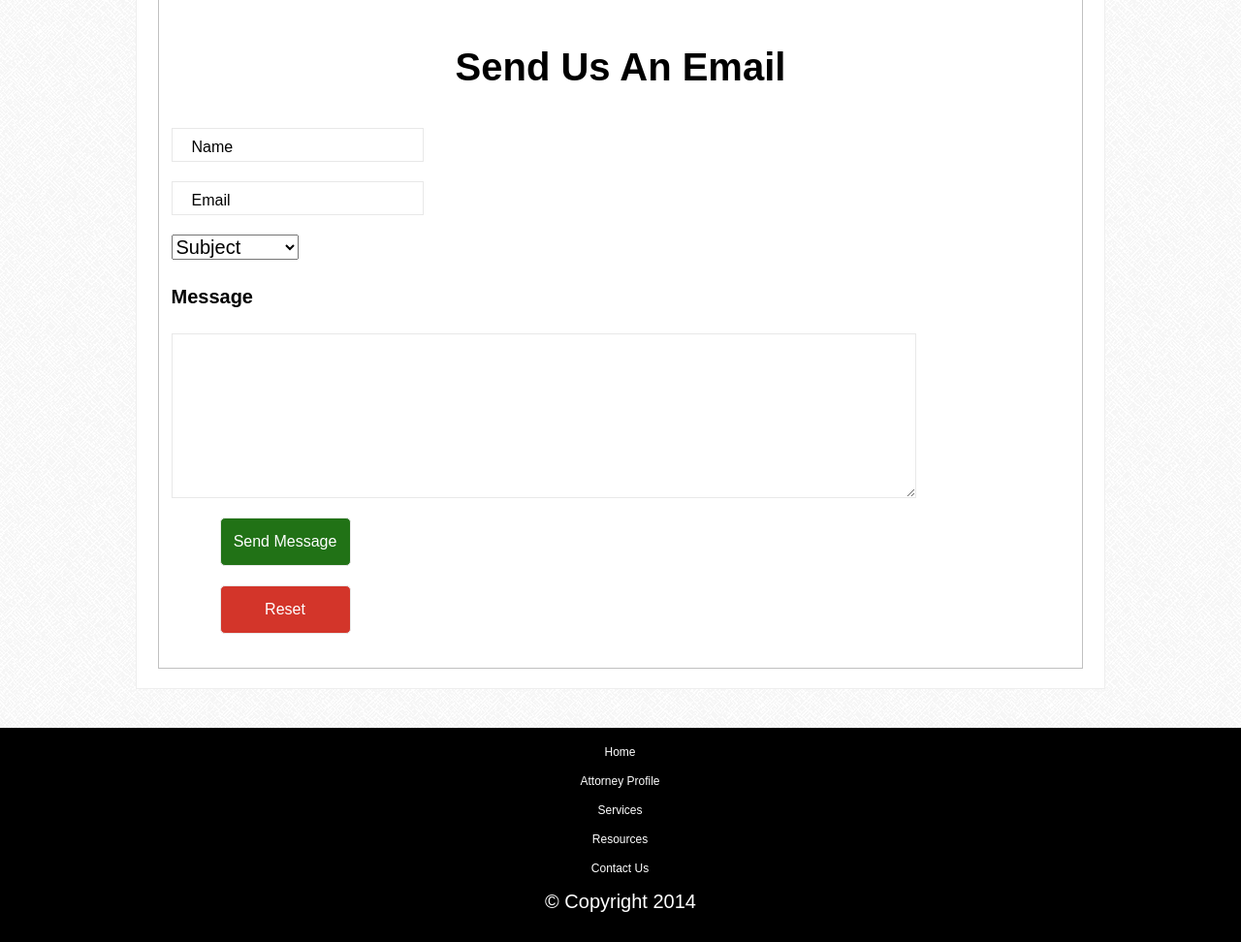
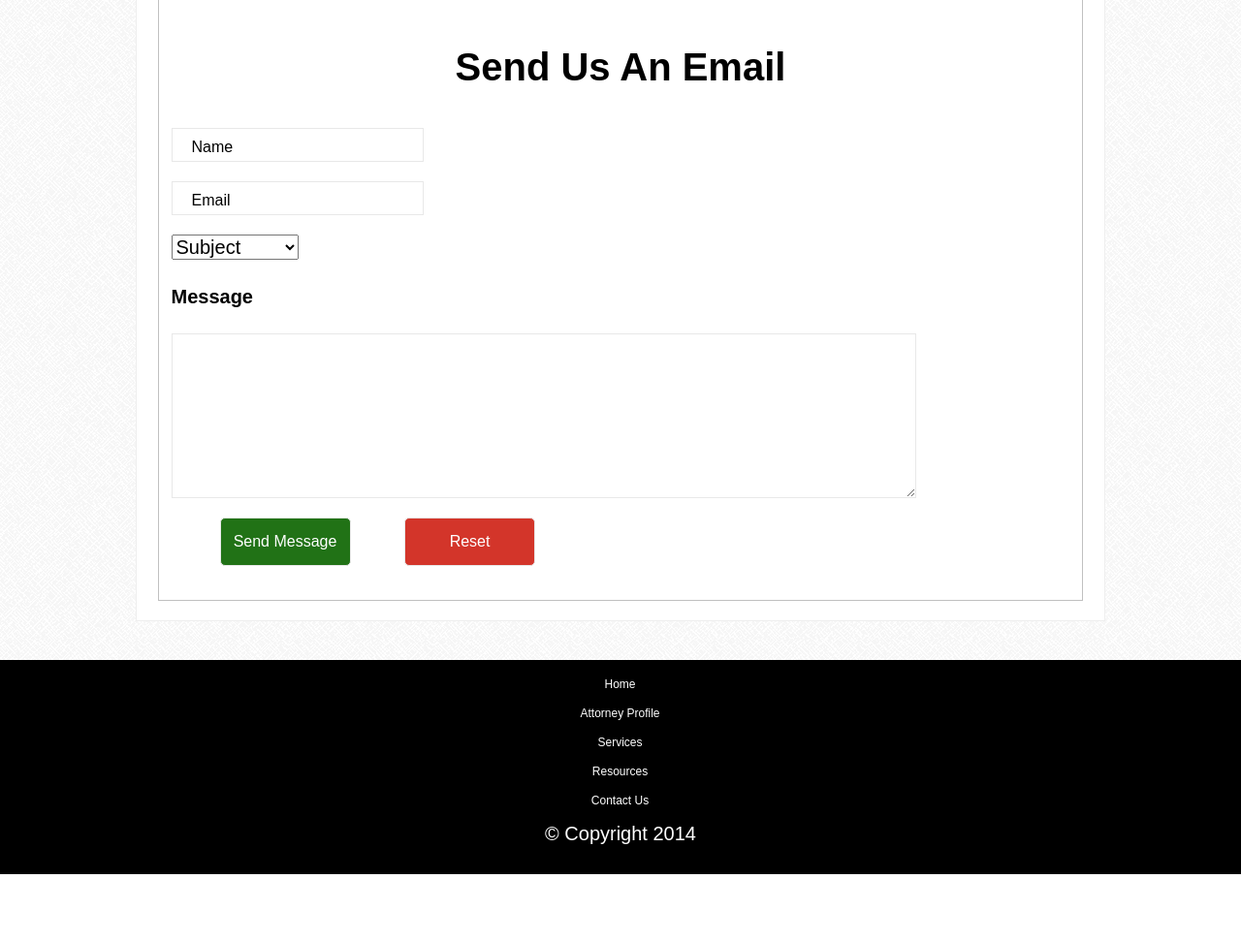
Before and after one commit to mv2sa/bolhufasLaw, a PHP site: page /contactUs.html in a window 1280 px wide. Shown: the part 730-1702 px from the top of the page at 97% size. After the commit the page ends 1632 px from the top, so only its background shows below. Run offline with PHP 8.4, Linux system fonts and the light colour scheme; some libraries are stand-ins or nearby versions; some web fonts are replaced.

Commit message:
Changed position of buttons on contact page for desktop

```diff
--- a/css/main.css
+++ b/css/main.css
@@ -707,7 +707,7 @@ main {
     margin-left: 50px;
     padding: 0;
     background: #217216;
-    display: block;
+    display: inline-block;
     text-align: center;
     }
     #reset {
@@ -719,7 +719,7 @@ main {
         margin-left: 50px;
         padding: 0;
         background: #D3352A;
-        display: block;
+        display: inline-block;
         text-align: center;
     }
     .form textarea {
```
